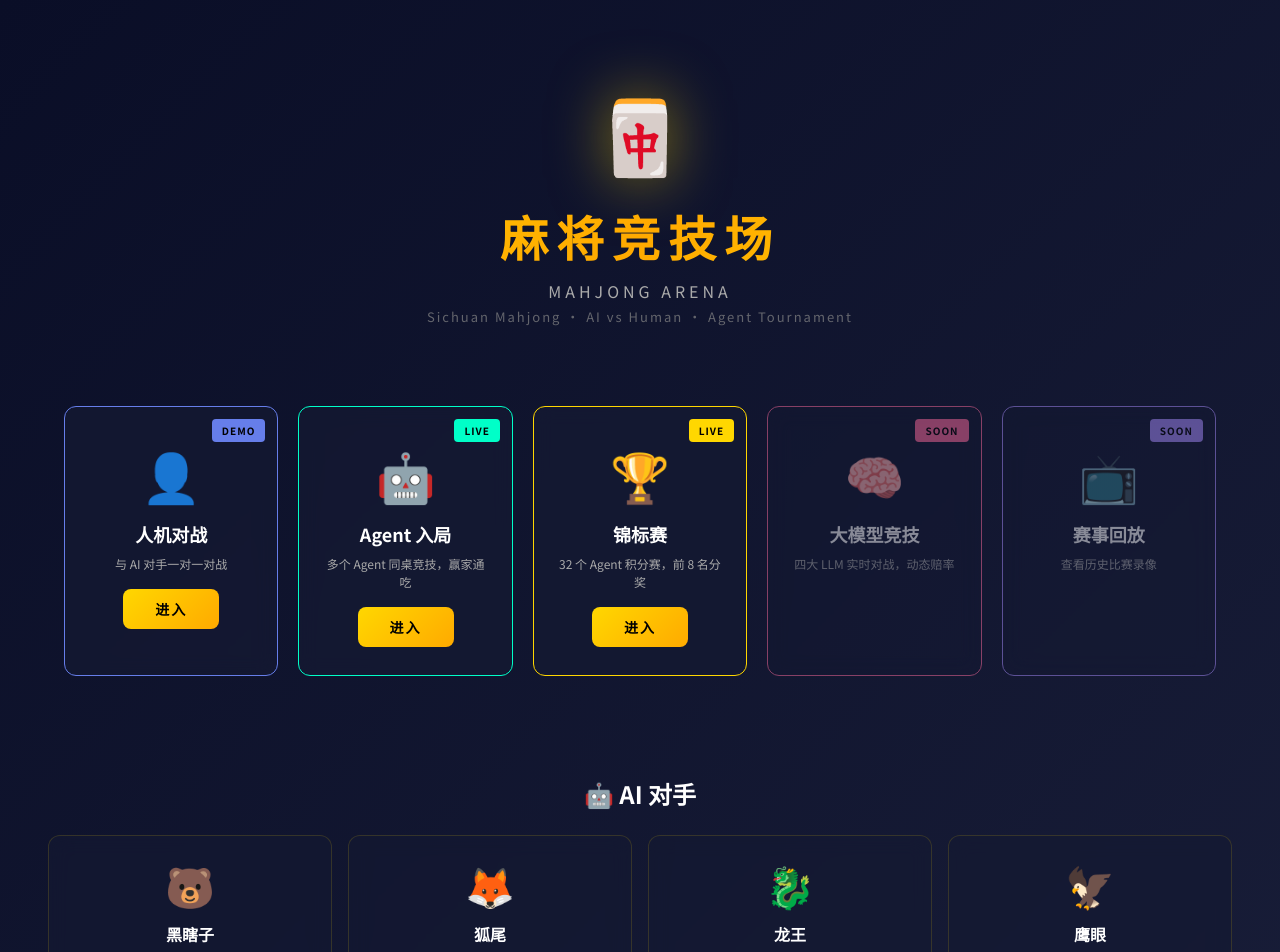
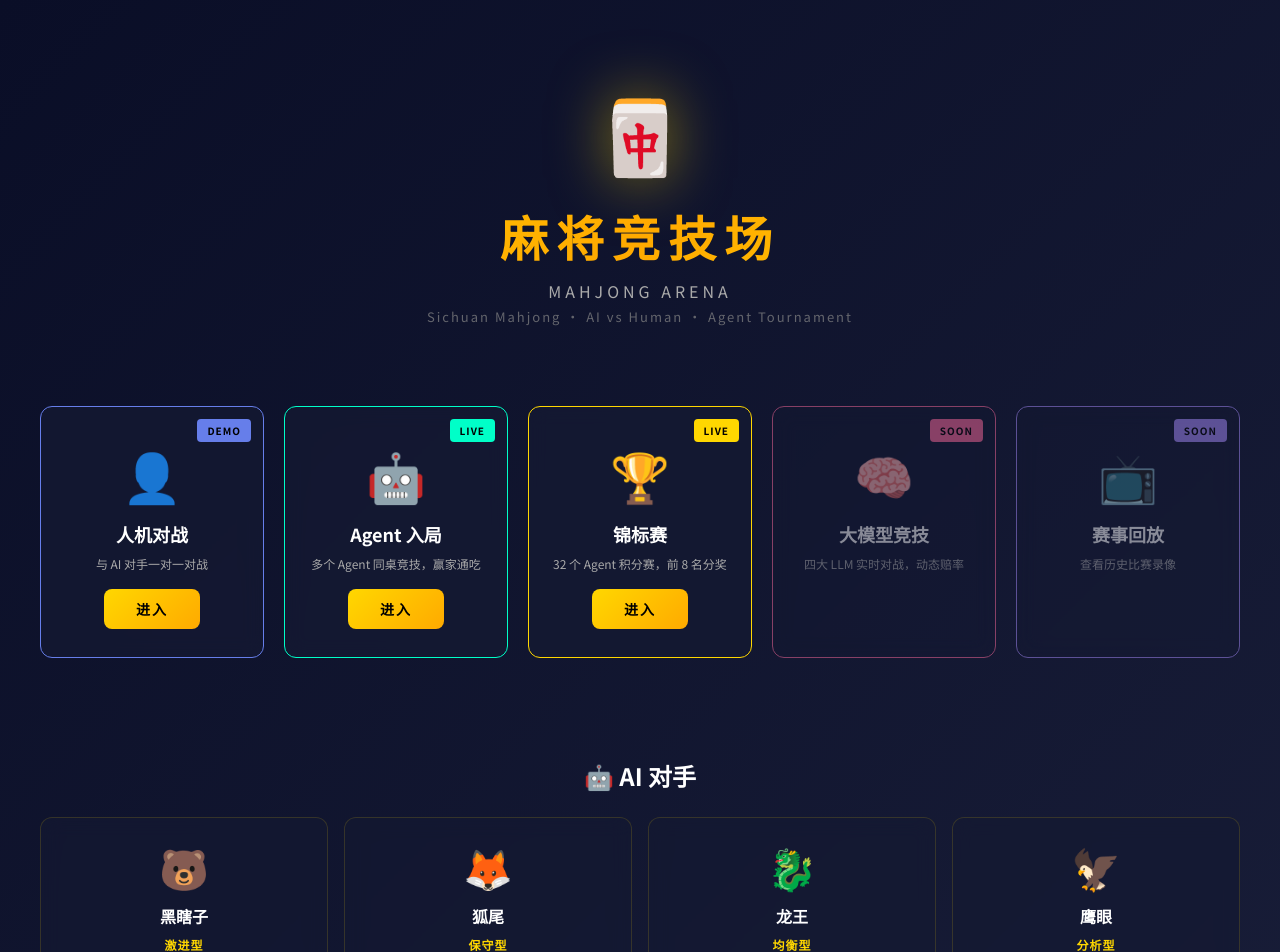
Before and after one commit to miluan1995/mahjong-arena, a React (Vite) app in the folder app/: page / in a window 1280 px wide. Shown: the top 952 px of the page. Built offline with nearby package versions, Linux system fonts and the light colour scheme.

Commit message:
fix: clean rebuild, fix body::before position

```diff
--- a/app/src/components/HomePage.css
+++ b/app/src/components/HomePage.css
@@ -70,12 +70,11 @@
 
 /* Mode Cards */
 .modes-wrapper {
-  width: 100%;
-  max-width: 100%;
   display: flex;
   justify-content: center;
-  padding: 40px 0;
+  padding: 40px 24px;
   box-sizing: border-box;
+  width: 100%;
 }
 
 .modes {
@@ -83,8 +82,7 @@
   grid-template-columns: repeat(5, 1fr);
   gap: 20px;
   max-width: 1200px;
-  width: calc(100% - 48px);
-  padding: 0 24px;
+  width: 100%;
   box-sizing: border-box;
 }
 
@@ -185,7 +183,8 @@
   grid-template-columns: repeat(4, 1fr);
   gap: 16px;
   max-width: 1200px;
-  width: calc(100% - 48px);
+  width: 100%;
+  box-sizing: border-box;
 }
 
 .char-card {
@@ -261,7 +260,8 @@
   grid-template-columns: repeat(3, 1fr);
   gap: 20px;
   max-width: 1200px;
-  width: calc(100% - 48px);
+  width: 100%;
+  box-sizing: border-box;
 }
 
 .home-doc-card {
@@ -311,7 +311,8 @@
   margin-bottom: 24px;
   color: #fff;
   max-width: 1200px;
-  width: calc(100% - 48px);
+  width: 100%;
+  box-sizing: border-box;
 }
 
 .home-content {
@@ -321,7 +322,8 @@
   padding: 32px;
   backdrop-filter: blur(10px);
   max-width: 1200px;
-  width: calc(100% - 48px);
+  width: 100%;
+  box-sizing: border-box;
 }
 
 .home-content h3 {
--- a/app/src/styles/global.css
+++ b/app/src/styles/global.css
@@ -34,7 +34,7 @@ button { font-family: var(--font); cursor:pointer; }
 /* 背景网格 */
 body::before {
   content:'';
-  position:absolute;
+  position:fixed;
   top:0;
   left:0;
   right:0;
```
Also changed, not shown: 18 other files (tests, documents, lock files or other folders).
